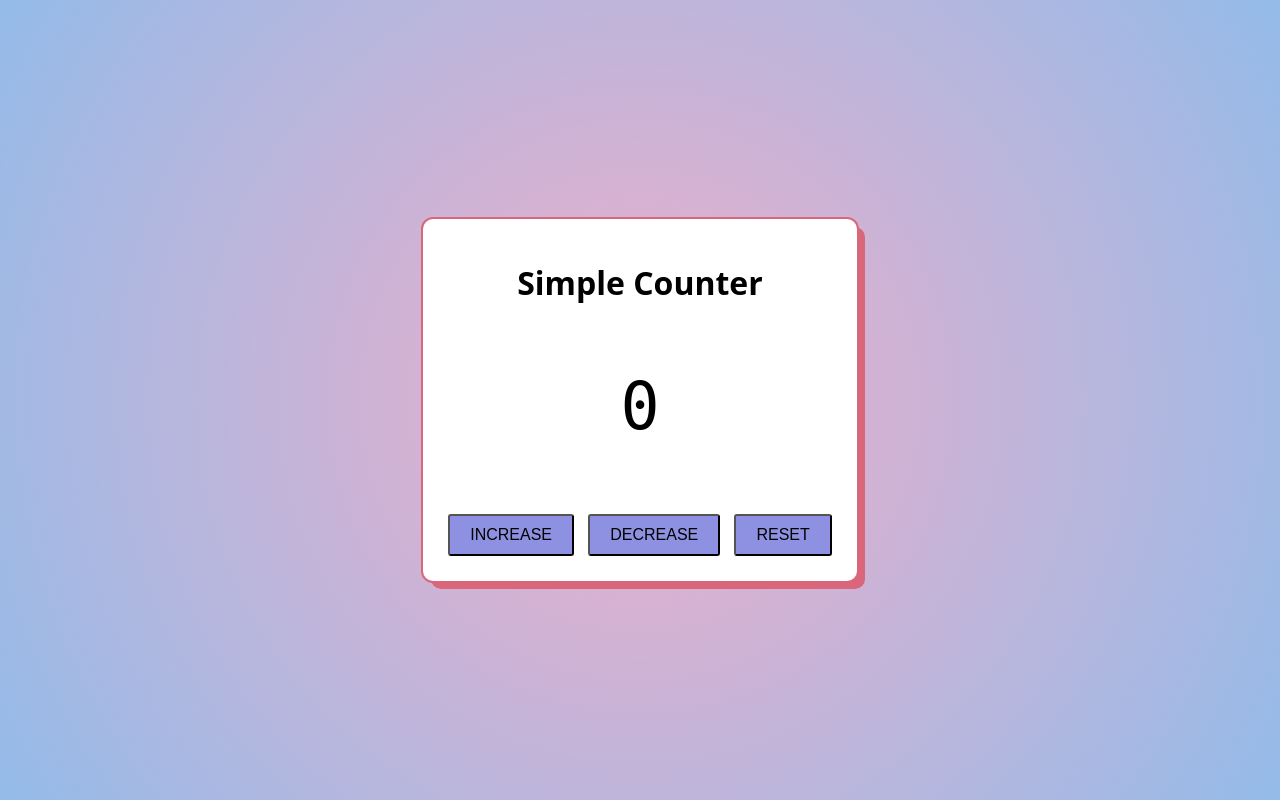
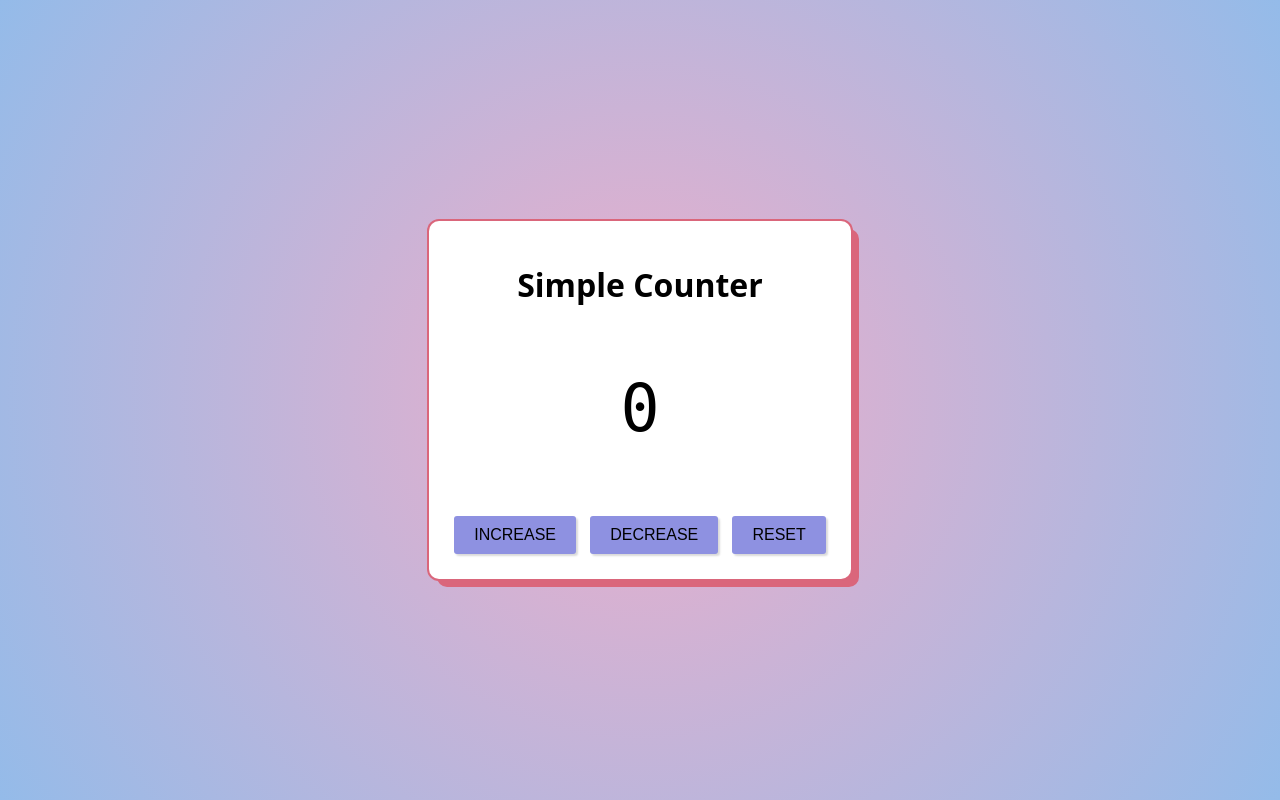
Before and after one commit to ndlrfz/Programming, a PHP site: page / in a window 1280 px wide. Run offline with PHP 8.4, Linux system fonts and the light colour scheme.

Commit message:
Create counter

```diff
--- a/JS/counter/style.css
+++ b/JS/counter/style.css
@@ -30,11 +30,13 @@ h1 {
 
 button {
   padding: 10px 20px;
+  border: 0px;
   border-radius: 3px;
   font-size: 1em;
   margin: 5px;
   cursor: pointer;
   background-color: hsl(238 58% 72%);
+  box-shadow: 2px 2px 2px rgba(0, 0, 0, 0.15);
 }
 
 button:hover {
```
